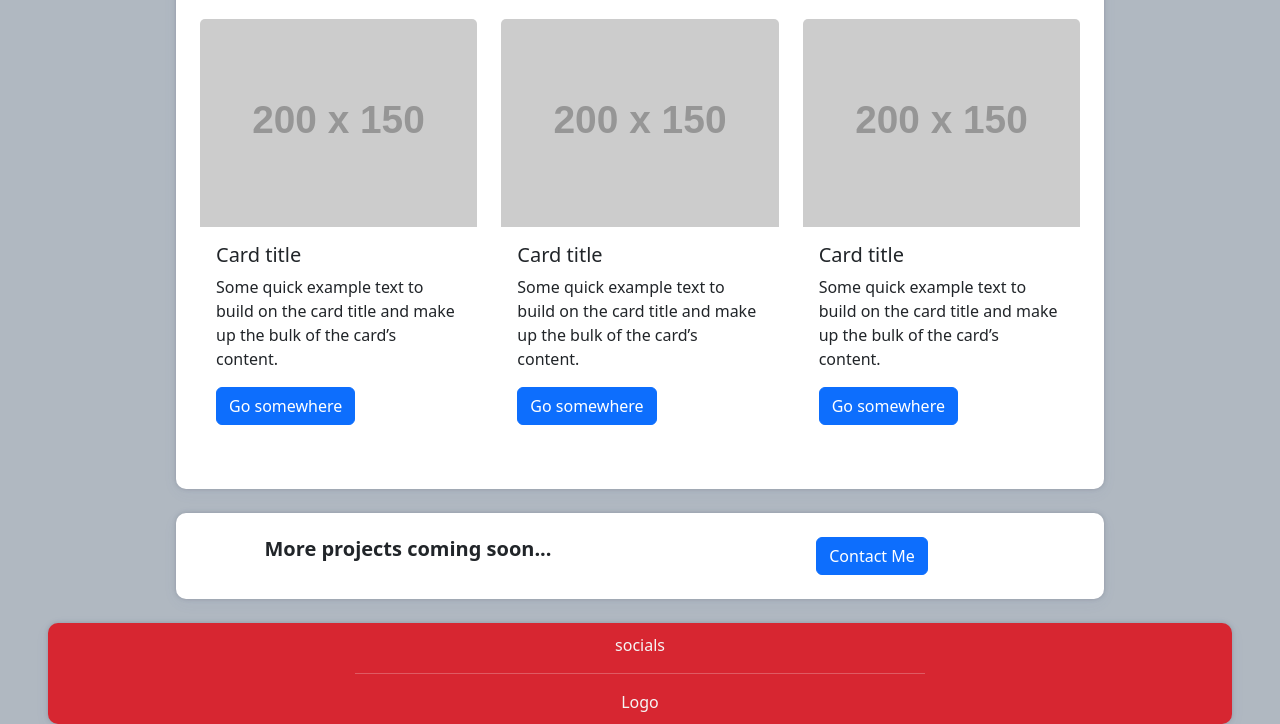
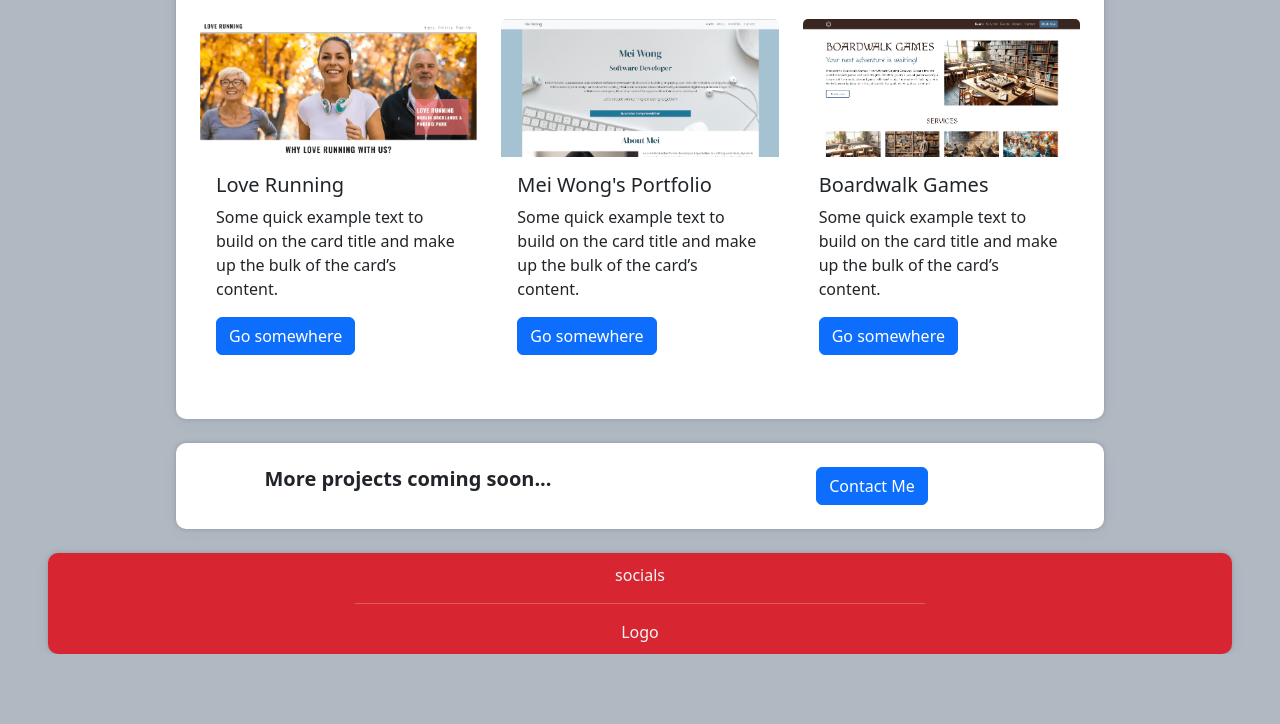
Before and after one commit to mlucasmichel/portfolio-lucas, a plain HTML site: page projects.html in a window 1280 px wide. Shown: the part 175-899 px from the top of the page. After the commit the page ends 829 px from the top, so only its background shows below. Drawn offline with nearby package versions, Linux system fonts and the light colour scheme; placeholder pictures from the web are drawn by us.

Commit message:
Add images to the project cards

```diff
--- a/projects.html
+++ b/projects.html
@@ -49,9 +49,9 @@
             <div class="row">
                 <div class="col-md-4">
                     <div class="card">
-                        <img src="https://placehold.co/200x150" class="card-img-top" alt="...">
+                        <img src="assets/images/project-1-love_running-min.png" class="card-img-top" alt="Screenshot of the home page of the website Love Running.">
                         <div class="card-body">
-                            <h5 class="card-title">Card title</h5>
+                            <h5 class="card-title">Love Running</h5>
                             <p class="card-text">Some quick example text to build on the card title and make up the bulk
                                 of the card’s content.</p>
                             <a href="#" class="btn btn-primary">Go somewhere</a>
@@ -60,9 +60,9 @@
                 </div>
                 <div class="col-md-4">
                     <div class="card">
-                        <img src="https://placehold.co/200x150" class="card-img-top" alt="...">
+                        <img src="assets/images/project-2-mei-wong-min.png" class="card-img-top" alt="Screenshot of the home page of the website portfolio of Mei Wong.">
                         <div class="card-body">
-                            <h5 class="card-title">Card title</h5>
+                            <h5 class="card-title">Mei Wong's Portfolio</h5>
                             <p class="card-text">Some quick example text to build on the card title and make up the bulk
                                 of the card’s content.</p>
                             <a href="#" class="btn btn-primary">Go somewhere</a>
@@ -71,9 +71,9 @@
                 </div>
                 <div class="col-md-4">
                     <div class="card">
-                        <img src="https://placehold.co/200x150" class="card-img-top" alt="...">
+                        <img src="assets/images/project-3-boardwalk_games-min.png" class="card-img-top" alt="Screenshot of the home page of the website Boardwalk Games.">
                         <div class="card-body">
-                            <h5 class="card-title">Card title</h5>
+                            <h5 class="card-title">Boardwalk Games</h5>
                             <p class="card-text">Some quick example text to build on the card title and make up the bulk
                                 of the card’s content.</p>
                             <a href="#" class="btn btn-primary">Go somewhere</a>
```
Also changed, not shown: assets/images/project-1-love_running-min.png (added), assets/images/project-2-mei-wong-min.png (added), assets/images/project-3-boardwalk_games-min.png (added).
